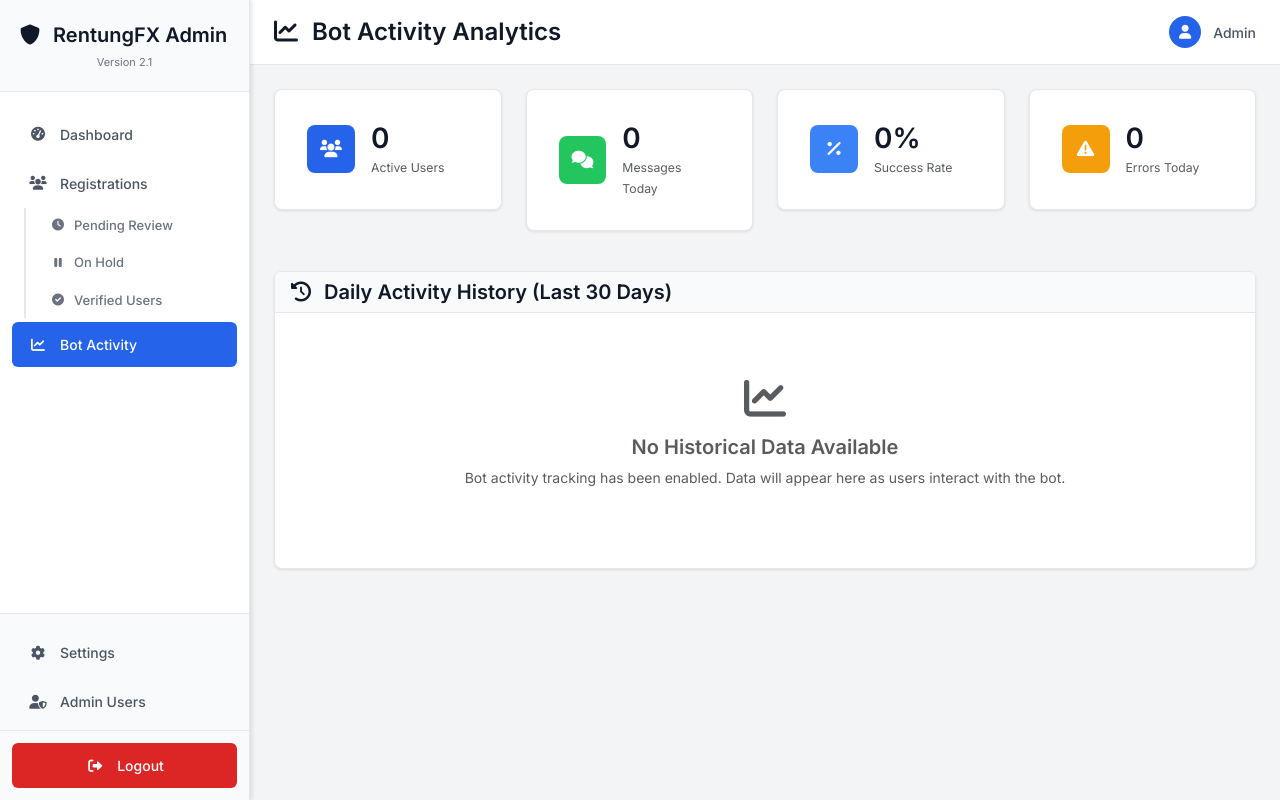
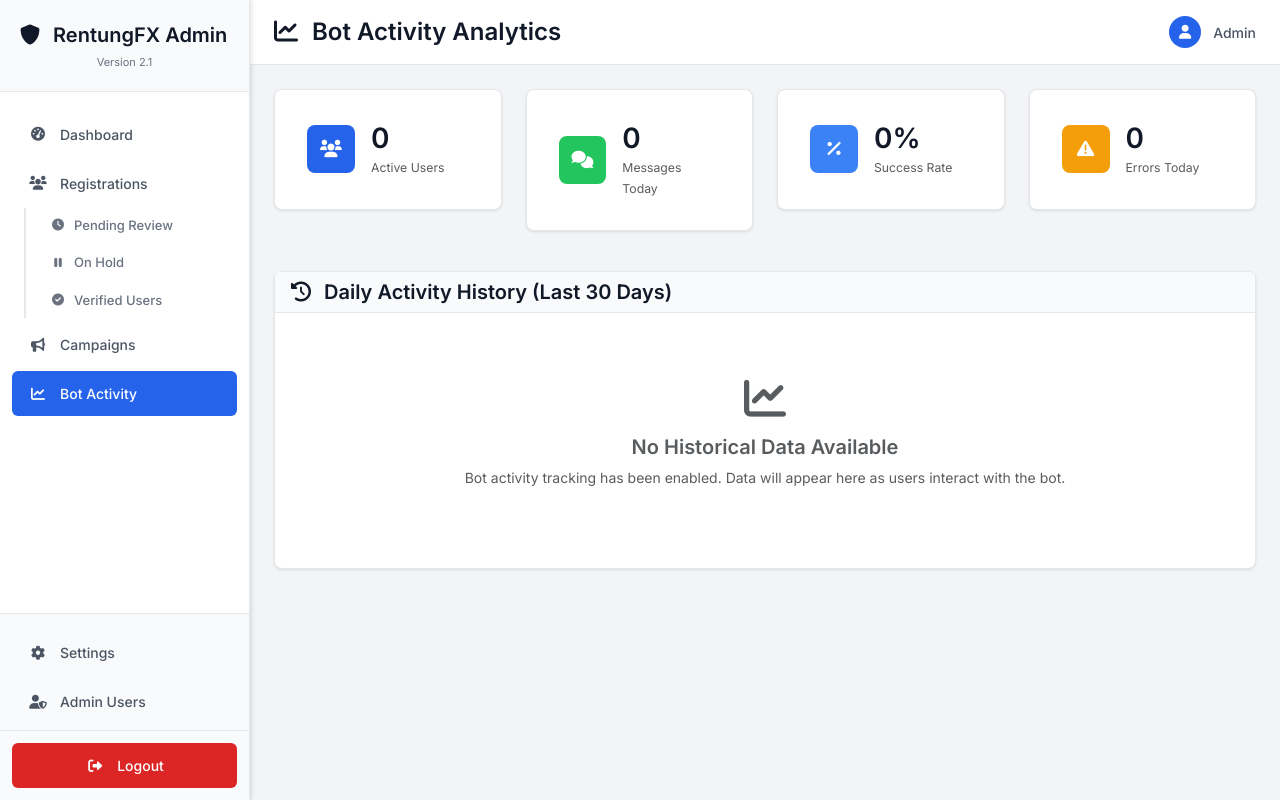
Before and after one commit to fitriarsyadjo95/EzyAssist-Unified, a Python web app: template templates/admin/bot_activity.html in a window 1280 px wide. Run offline with Jinja, Linux system fonts and the light colour scheme; the template is opened without the code that fills it, so the values that code supplies are empty.

Commit message:
Add Campaigns link to sidebar navigation on registrations and bot activity pages
- Added Campaigns nav-item to templates/admin/registrations.html
- Added Campaigns nav-item to templates/admin/bot_activity.html
- Both link to working /debug/campaigns-test route
- Maintains consistent sidebar navigation across all admin pages

🤖 Generated with [Claude Code](https://claude.ai/code)

Co-Authored-By: Claude <noreply@anthropic.com>

```diff
--- a/templates/admin/bot_activity.html
+++ b/templates/admin/bot_activity.html
@@ -310,6 +310,12 @@
                 </div>
             </div>
             <div class="nav-item">
+                <a href="/debug/campaigns-test" class="nav-link">
+                    <i class="fas fa-bullhorn"></i>
+                    Campaigns
+                </a>
+            </div>
+            <div class="nav-item">
                 <a href="/admin/bot-activity" class="nav-link active">
                     <i class="fas fa-chart-line"></i>
                     Bot Activity
--- a/templates/admin/registrations.html
+++ b/templates/admin/registrations.html
@@ -298,6 +298,12 @@
                         </a>
                     </div>
                 </div>
+            </div>
+            <div class="nav-item">
+                <a href="/debug/campaigns-test" class="nav-link">
+                    <i class="fas fa-bullhorn"></i>
+                    Campaigns
+                </a>
             </div>
             <div class="nav-item">
                 <a href="/admin/bot-activity" class="nav-link">
```
